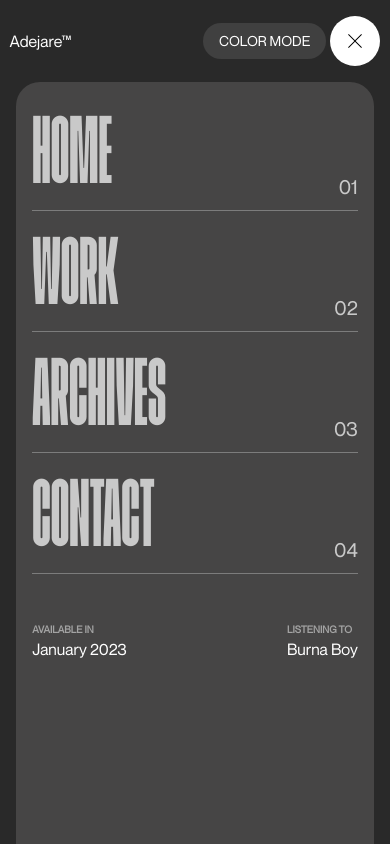
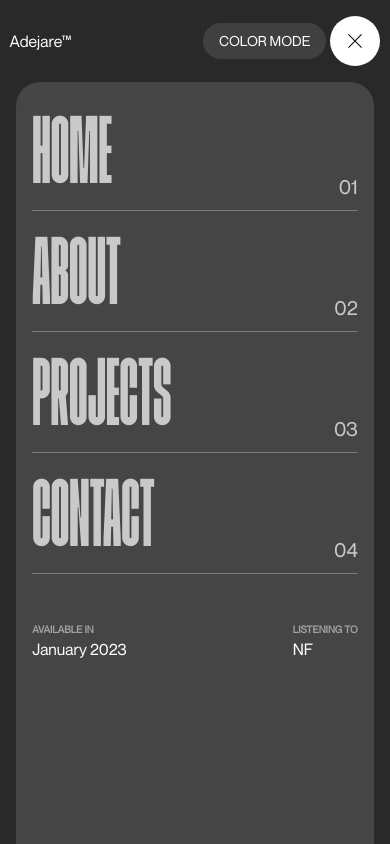
Before and after one commit to Dejare/dejj-23, a React (Create React App) app: page / in a window 390 px wide. Both pictures are taken after a click on the element 355 px from the left and 41 px from the top of the page. Built offline with nearby package versions, Linux system fonts and the light colour scheme.

Commit message:
fixed up site

```diff
--- a/src/Main.js
+++ b/src/Main.js
@@ -24,42 +24,14 @@
 const Main = () => {
   const [navOpen, setNavOpen] = useState(false);
   const [Toggle, setToggle] = useState();
-  const [MouseMove, setMouseMove] = useState();
-  const [MouseMoveY, setMouseMoveY] = useState();
 
-  useEffect(() => {
-    window.addEventListener("mousemove", (e) => {
-      setMouseMove(e.pageX);
-      setMouseMoveY(e.pageY);
-    });
-  }, []);
 
-  useEffect(() => {
-    const scrollEl = document.querySelector("[data-scroll-container]");
-
-    // const scroll = new LocomotiveScroll({
-    //   el: scrollEl,
-    //   smooth: true,
-    //   lerp: 0.06,
-    //   inertia: 0.35,
-    //   tablet: {
-    //     breakpoint: 768,
-    //   },
-    //   smartphone: { smooth: true, inertia: 0.15 },
-    // });
-
-    // setTimeout(() => {
-    //   scroll.update();
-    // }, 1000);
-
-    // scroll.on("scroll", ScrollTrigger.update);
-  }, []);
   PageAnimation();
 
   return (
     <div data-scroll-container>
       <div className="w-screen">
-        <header className="w-screen justify-between">
+        <header className="w-screen justify-between" >
           <label htmlFor="logo">Adejare™</label>
           <div className="flex flex-row items-center">
             <button className="md:px-5 md:py-2 py-2 px-4 rounded-full bg-neutral-700 text-white text-sm md:mr-5 mr-1">
@@ -145,7 +117,7 @@
             {/* about  */}
             <hr className="my-4 border-[#fff7]" />
 
-            <div className="mt-8" id="aboutTrigger">
+            <div className="mt-8" id="about">
               <div className="flex md:flex-row flex-col items-start justify-between p-4 w-screen text-white mb-12">
                 <div className="md:w-2/12 w-full">
                   <h1 className="heading md:text-7xl text-4xl" id="aboutHead">
@@ -154,9 +126,9 @@
                 </div>
                 <div className="md:w-6/12 w-full body md:text-2xl text-xl mr-4 md:mt-0 mt-5">
                   <p id="abouBody" words-slide-down="" text-split="">
-                   I'm Adejare Daniels. I am a self-taught Front-end
-                    Developer and school taught computer engineer. I'm currently
-                    a student of the Federal University Of Technology, Akure. <br/> As a
+                    I'm Adejare Daniels. I am a self-taught Front-end Developer
+                    and school taught computer engineer. I'm currently a student
+                    of the Federal University Of Technology, Akure. <br /> As a
                     creative developer, I focus on both design, development and
                     functionality — allowing me to work on projects from concept
                     until the very moment I hit publish. Unique layouts,
@@ -305,7 +277,7 @@
               </div>
             </div>
 
-            <div className="mx-6 text-white ">
+            <div className="mx-6 text-white " id="projects">
               <h1
                 className="heading md:text-8xl text-5xl text-white"
                 id="aboutHead"
@@ -314,9 +286,7 @@
               </h1>
               <p>Here are some of my past works..</p>
               <div id="project" className="my-20"></div>
-                <div className="md:mx-12">
-
-
+              <div className="md:mx-12">
                 <NewProjectCard
                   projectClass={"projectOne"}
                   title="Adejare V1.0"
@@ -326,7 +296,7 @@
                   display="none"
                   displayTwo="none"
                 />
-                 <NewProjectCard
+                <NewProjectCard
                   title="Mallet!"
                   details="A simple landing page for an NFT trading organization"
                   stackOne="Framer"
--- a/src/assets/styles/_base.scss
+++ b/src/assets/styles/_base.scss
@@ -151,7 +151,7 @@
   z-index: -1;
   width: 100%;
   height: 100%;
-  background-color: hsla(0, 0%, 100%, 0.05);
+  background-color: #ffffff0d;
 }
 .service-c_buttons {
   display: -webkit-box;
@@ -184,6 +184,7 @@
   font-size: 0.625rem;
   line-height: 1;
   text-transform: uppercase;
+  margin: 0rem 0.4rem;
 }
 .text-bubble.is--black {
   border-color: #292929;
@@ -191,6 +192,10 @@
 }
 .service-c_p {
   margin-bottom: 1.5rem;
+
   // font-size: 20px;
   // line-height: -11%;
+  @media screen and (max-width: 768px) {
+    margin-top: 2rem;
+  }
 }
--- a/src/components/Nav.js
+++ b/src/components/Nav.js
@@ -72,7 +72,7 @@
                                     size={20}
                                     className="icon mr-3"
                                 />
-                                <a href="#work">Work </a>
+                                <a href="#about">About </a>
                             </div>
 
                             <p>02</p>
@@ -84,7 +84,7 @@
                                     size={20}
                                     className="icon mr-3"
                                 />
-                                <a href="#archives">Archives</a>
+                                <a href="#projects">Projects</a>
                             </div>
                             <p>03</p>
                         </li>
--- a/src/components/NewProjectCard.js
+++ b/src/components/NewProjectCard.js
@@ -16,7 +16,7 @@
 }) => {
   return (
     <div
-      className={`w-12/12 md:h-[90vh] max-h-fit bg-white text-black border-2 border-neutral-600 flex md:flex-row flex-col md:m-auto md:rounded-[32px] rounded-2xl ${projectClass} projects-item md:my-24 my-12`}
+      className={`w-10/12 md:h-[90vh] max-h-fit bg-white text-black border-2 border-neutral-600 flex md:flex-row flex-col md:m-auto md:rounded-[32px] rounded-2xl ${projectClass} projects-item md:my-24 my-12`}
       id={id}
     >
       <div className="flex flex-col md:justify-between justify-evenly w-4/4 md:w-2/4 md:p-8 p-4">
```
